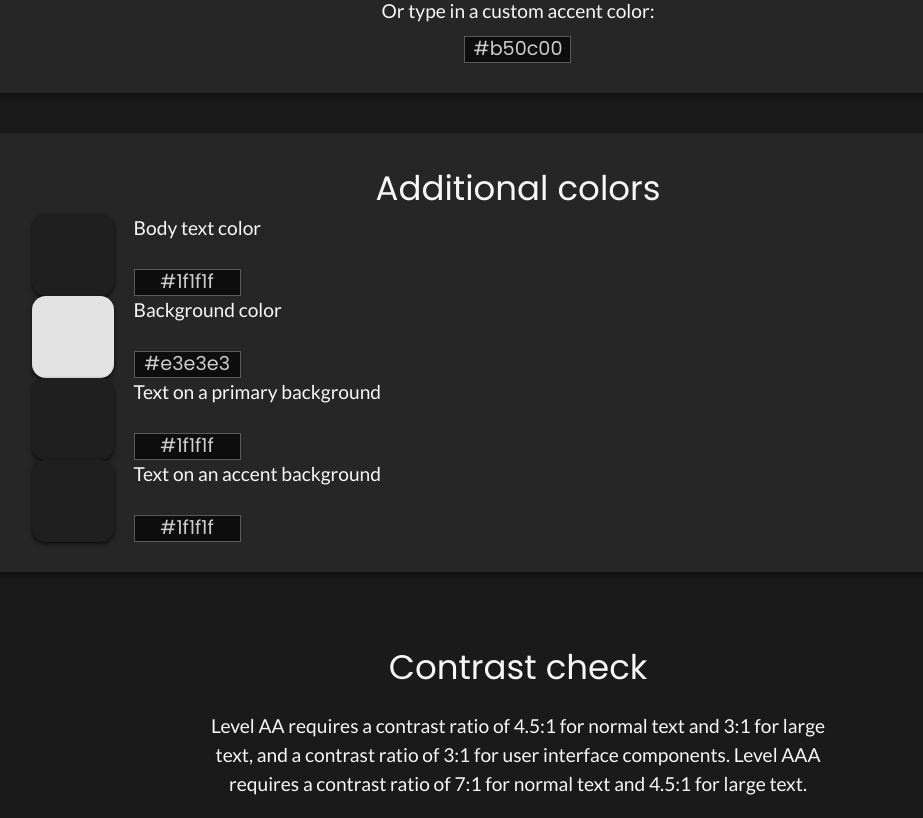
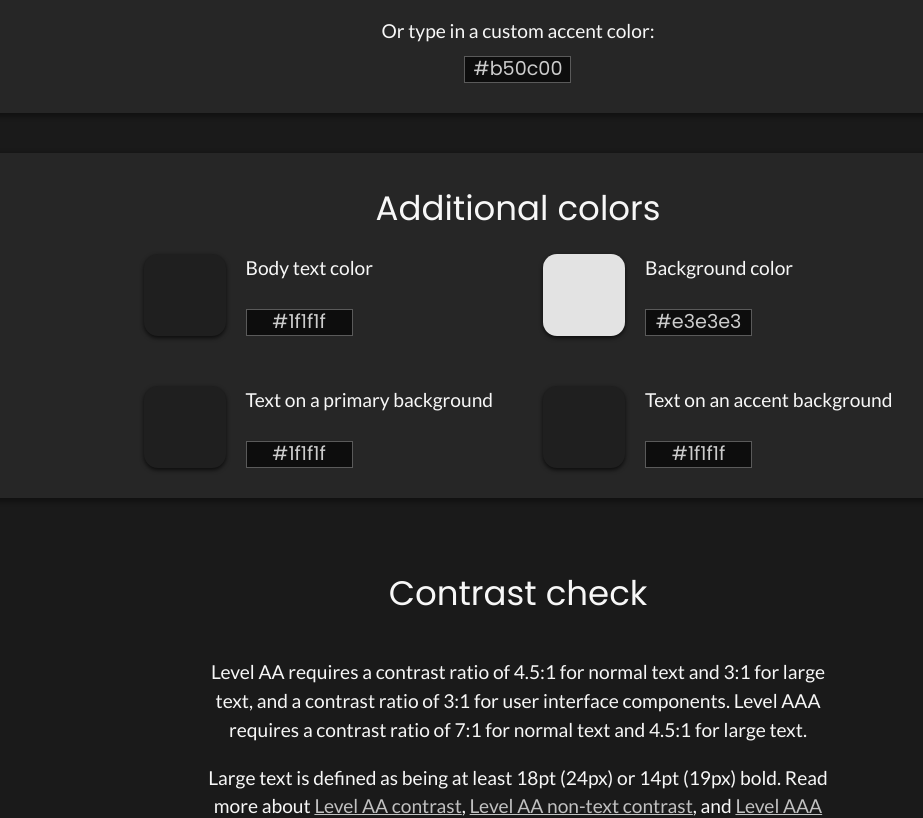
Before and after one commit to cagloria/palette-contrast, a React (Create React App) app: page / in a window 1280 px wide. Shown: the part 600-1418 px from the top of the page, without its empty margins (122-1045 px from the left). Built offline with nearby package versions, Linux system fonts and the light colour scheme.

Commit message:
Addedd styling to additional colors section

```diff
--- a/src/components/App.js
+++ b/src/components/App.js
@@ -54,7 +54,7 @@ function App() {
 
             <section className="component-panel additional-colors-section">
                 <h2>Additional colors</h2>
-                <div>
+                <div className="additional-colors-container">
                     <BodyText
                         bodyText={bodyText}
                         onBodyTextChange={handleBodyTextChange}
--- a/src/components/additional/AccentText.js
+++ b/src/components/additional/AccentText.js
@@ -7,14 +7,14 @@ function AccentText({ accentText, onAccentTextChange }) {
     }
 
     return (
-        <div className="accent-text-select">
+        <>
             <ColorInput
                 color={accentText}
                 fieldID="input-accent-text"
                 fieldLabel="Text on an accent background"
                 onColorChange={handleAccentTextChange}
             />
-        </div>
+        </>
     );
 }
 
--- a/src/components/additional/Background.js
+++ b/src/components/additional/Background.js
@@ -7,14 +7,14 @@ function Background({ background, onBackgroundChange }) {
     }
 
     return (
-        <div className="background-select">
+        <>
             <ColorInput
                 color={background}
                 fieldID="input-background"
                 fieldLabel="Background color"
                 onColorChange={handleBackgroundChange}
             />
-        </div>
+        </>
     );
 }
 
--- a/src/components/additional/BodyText.js
+++ b/src/components/additional/BodyText.js
@@ -7,14 +7,14 @@ function BodyText({ bodyText, onBodyTextChange }) {
     }
 
     return (
-        <div className="body-text-select">
+        <>
             <ColorInput
                 color={bodyText}
                 fieldID="input-body-text"
                 fieldLabel="Body text color"
                 onColorChange={handleBodyTextChange}
             />
-        </div>
+        </>
     );
 }
 
--- a/src/components/additional/PrimaryText.js
+++ b/src/components/additional/PrimaryText.js
@@ -7,14 +7,14 @@ function PrimaryText({ primaryText, onPrimaryTextChange }) {
     }
 
     return (
-        <div className="primary-text-select">
+        <>
             <ColorInput
                 color={primaryText}
                 fieldID="input-primary-text"
                 fieldLabel="Text on a primary background"
                 onColorChange={handlePrimaryTextChange}
             />
-        </div>
+        </>
     );
 }
 
--- a/src/css/index.css
+++ b/src/css/index.css
@@ -7,7 +7,7 @@ body {
 }
 
 section {
-  padding: 30px 5vw;
+  padding: 30px 10vw;
 }
 
 h2,
@@ -20,7 +20,8 @@ h3 {
 }
 
 h2 {
-  font-size: clamp(1.5em, 9vw, 2.125em);
+  font-size: clamp(1.5em, 8vw, 2.125em);
+  margin-bottom: 20px;
 }
 
 h3 {
@@ -115,9 +116,9 @@ textarea {
 .App {
   display: -ms-grid;
   display: grid;
+  padding: 40px 7vw;
   -ms-grid-columns: 1fr;
       grid-template-columns: 1fr;
-  padding: 40px 7vw;
   gap: 40px;
       grid-template-areas: "primary"
  "accent"
@@ -142,13 +143,33 @@ textarea {
   -ms-grid-row: 3;
   -ms-grid-column: 1;
   grid-area: additional;
-  display: -webkit-box;
-  display: -ms-flexbox;
-  display: flex;
-  -webkit-box-orient: vertical;
-  -webkit-box-direction: normal;
-      -ms-flex-direction: column;
-          flex-direction: column;
+}
+
+.additional-colors-container {
+  display: -ms-grid;
+  display: grid;
+  -ms-grid-columns: 1fr;
+      grid-template-columns: 1fr;
+  gap: 30px;
+}
+
+.additional-colors-container label {
+  width: -webkit-fit-content;
+  width: -moz-fit-content;
+  width: fit-content;
+}
+
+@media only screen and (min-width: 1100px) {
+  .additional-colors-container {
+    -webkit-box-pack: center;
+        -ms-flex-pack: center;
+            justify-content: center;
+    gap: 50px;
+    -ms-grid-columns: (auto)[2];
+        grid-template-columns: repeat(2, auto);
+    -ms-grid-rows: (auto)[2];
+        grid-template-rows: repeat(2, auto);
+  }
 }
 
 .contrast-section {
@@ -187,7 +208,6 @@ textarea {
   -webkit-box-direction: normal;
       -ms-flex-direction: column;
           flex-direction: column;
-  margin-top: 20px;
 }
 
 .primary-section .color-input > *:first-child {
@@ -211,8 +231,11 @@ textarea {
       grid-template-columns: auto 1fr;
   -webkit-column-gap: 20px;
           column-gap: 20px;
-  -ms-grid-rows: 1fr 1fr;
-      grid-template-rows: 1fr 1fr;
+  -ms-grid-rows: (auto)[2];
+      grid-template-rows: repeat(2, auto);
+  width: -webkit-fit-content;
+  width: -moz-fit-content;
+  width: fit-content;
 }
 
 .color-input__preview-box {
@@ -231,6 +254,7 @@ textarea {
   grid-row: 1;
   -ms-grid-column: 2;
   grid-column: 2;
+  margin-bottom: 10px;
 }
 
 .color-input input {
--- a/src/scss/base/_general.scss
+++ b/src/scss/base/_general.scss
@@ -6,7 +6,7 @@ body {
 }
 
 section {
-    padding: 30px 5vw;
+    padding: 30px 10vw;
 }
 
 // *********************************************************
@@ -21,7 +21,8 @@ h3 {
 }
 
 h2 {
-    font-size: clamp(1.5em, 9vw, 2.125em);
+    font-size: clamp(1.5em, 8vw, 2.125em);
+    margin-bottom: 20px;
 }
 
 h3 {
--- a/src/scss/components/_App.scss
+++ b/src/scss/components/_App.scss
@@ -1,7 +1,7 @@
 .App {
     display: grid;
+    padding: 40px 7vw;
     grid-template-columns: 1fr;
-    padding: 40px 7vw;
     gap: 40px;
     grid-template-areas:
         "primary"
@@ -21,8 +21,22 @@
 
 .additional-colors-section {
     grid-area: additional;
-    display: flex;
-    flex-direction: column;
+}
+
+.additional-colors-container {
+    display: grid;
+    grid-template-columns: 1fr;
+    gap: 30px;
+    label {
+        width: fit-content;
+    }
+
+    @media only screen and (min-width: 1100px) {
+        justify-content: center;
+        gap: 50px;
+        grid-template-columns: repeat(2, auto);
+        grid-template-rows: repeat(2, auto);
+    }
 }
 
 .contrast-section {
--- a/src/scss/components/_ColorInput.scss
+++ b/src/scss/components/_ColorInput.scss
@@ -2,7 +2,8 @@
     display: grid;
     grid-template-columns: auto 1fr;
     column-gap: 20px;
-    grid-template-rows: 1fr 1fr;
+    grid-template-rows: repeat(2, auto);
+    width: fit-content;
     &__preview-box {
         width: 82px;
         height: 82px;
@@ -15,6 +16,7 @@
     label {
         grid-row: 1;
         grid-column: 2;
+        margin-bottom: 10px;
     }
 
     input {
--- a/src/scss/components/_PrimarySection.scss
+++ b/src/scss/components/_PrimarySection.scss
@@ -7,7 +7,6 @@
         display: flex;
         align-items: center;
         flex-direction: column;
-        margin-top: 20px;
         > *:first-child {
             margin-bottom: 28px;
         }
```
